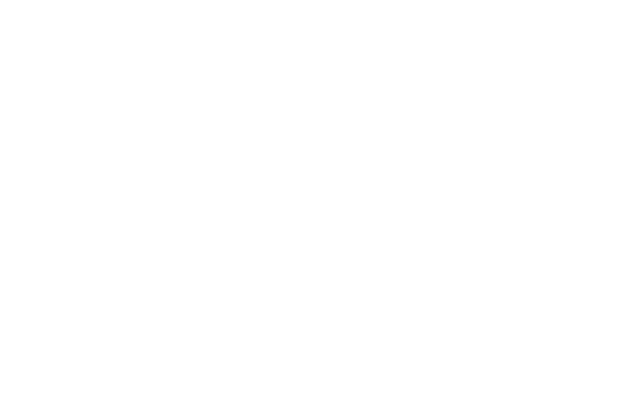
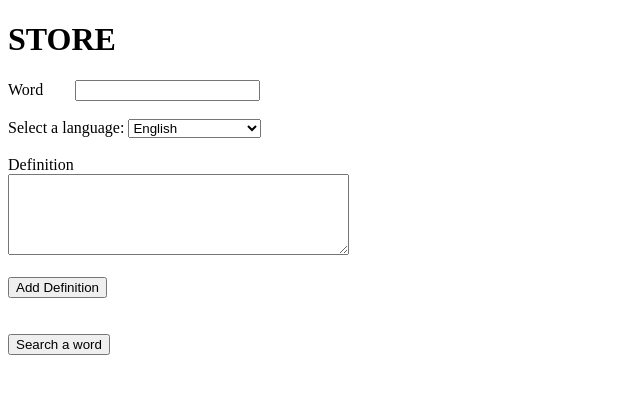
Before and after one commit to krispyrendang/COMP4537_Labs, a website: page COMP4537/labs/6/write.html in a window 1280 px wide. Shown: the whole page, without its empty margins (0-640 px from the left). Drawn offline with Linux system fonts and the light colour scheme.

Commit message:
completed the front-end for lab 6

```diff
--- a/COMP4537/labs/6/write.html
+++ b/COMP4537/labs/6/write.html
@@ -6,6 +6,48 @@
     <title>Lab 6</title>
 </head>
 <body>
+    <h1>STORE</h1>
 
+    <div>
+        <label>Word &nbsp;&nbsp;&nbsp;&nbsp;&nbsp;&nbsp;</label>
+        <input type="text" id="word"> <br><br>
+        <label for="langauge">Select a language:</label>
+        <select name="langauge" id="langauge">
+            <option value="english">English</option>
+            <option value="chinese">Simplified Chinese</option>
+            <option value="french">French</option>
+            <option value="korean">Korean</option>
+        </select> <br><br>
+        <label>Definition</label> <br>
+        <textarea id="definition" rows="5" cols="40"></textarea> <br><br>
+        <button type="submit" onclick="addDefinition()">Add Definition</button>
+    </div>
+    <div id="addResult"></div>
+    <br><br>
+    <a href="search.html"><button type="button">Search a word</button></a>
+
+    <script>
+        const word_endPointRoot = "https://www.winstonnguyen.ca/COMP4537/labs/6/api/v1/definition/"; //   /api/v1/definition/:word
+        const lang_endPointRoot = "https://www.winstonnguyen.ca/COMP4537/labs/6/api/v1/languages"; //     /api/v1/languages
+
+        function addDefinition() {
+
+            let word = document.getElementById("word").value;
+            let definition = document.getElementById("definition").value;
+            let params = "?word=" + word + "&definition=" + definition;
+            const xhttp = new XMLHttpRequest();
+            xhttp.open("POST", endPointRoot, true);
+            xhttp.setRequestHeader("Content-type", "application/x-www-form-urlencoded");
+            xhttp.send(params);
+            xhttp.onreadystatechange = function () {
+                if (this.readyState == 4 && this.status == 200) {
+                    console.log(this.responseText);
+                    document.getElementById("addResult").innerHTML = this.responseText;
+                    document.getElementById("word").value = "";
+                    document.getElementById("definition").value = "";
+                }
+            }
+        }
+    </script>
 </body>
 </html>
```
Also changed, not shown: COMP4537/labs/6/index.html (added, +12 -0 lines), COMP4537/labs/6/search.html (+28 -0 lines).
